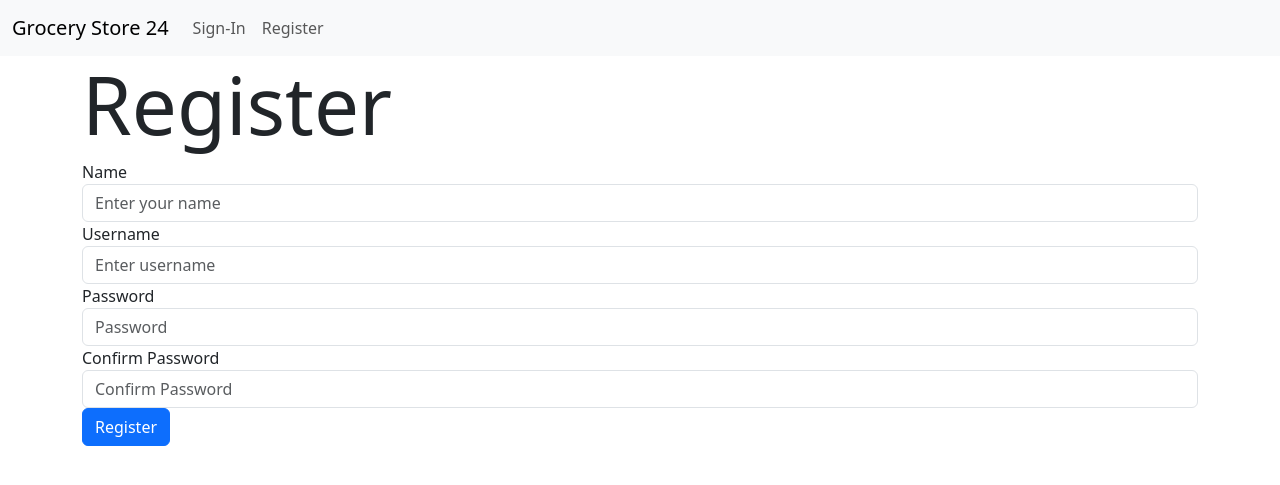
After one commit to Prathameshbhujbal/Grocery_Store_24, a Flask app: page /register in a window 1280 px wide. The commit adds this page. Shown: the top 485 px of the page. Run offline with Flask 3, Linux system fonts and the light colour scheme.

```diff
--- a/app.py
+++ b/app.py
@@ -1,10 +1,13 @@
 from flask import Flask, render_template
+
 
 app = Flask(__name__)
 
-@app.route("/")
-def index():
-    return render_template("index.html")
+import config
+
+import models
+
+import routes
 
 if __name__ == "__main__":
 # If someone is importing this file then this code will not run. It will run only if
--- /dev/null
+++ b/routes.py
@@ -0,0 +1,11 @@
+from flask import render_template
+from app import app
+
+
+@app.route("/")
+def signin():
+    return render_template("signin.html")
+
+@app.route("/register")
+def register():
+    return render_template("register.html")
--- /dev/null
+++ b/templates/layout.html
@@ -0,0 +1,38 @@
+<!DOCTYPE html>
+<html lang="en">
+
+<head>
+    <meta charset="UTF-8">
+    <meta name="viewport" content="width=device-width, initial-scale=1.0">
+    <title>
+        {% block title %}
+        Grocery Shop 24
+        {% endblock %}
+    </title>
+    <link href="https://cdn.jsdelivr.net/npm/bootstrap@5.3.3/dist/css/bootstrap.min.css" rel="stylesheet"
+        integrity="sha384-QWTKZyjpPEjISv5WaRU9OFeRpok6YctnYmDr5pNlyT2bRjXh0JMhjY6hW+ALEwIH" crossorigin="anonymous">
+    {% block style %}
+
+    {% endblock %}
+
+</head>
+
+<body>
+    {% include 'navbar.html' %}
+
+    <div class="container">
+        {% block content %}
+
+        {% endblock %}
+    </div>
+
+
+    {% block script %}
+
+    {% endblock %}
+    <script src="https://cdn.jsdelivr.net/npm/bootstrap@5.3.3/dist/js/bootstrap.bundle.min.js"
+        integrity="sha384-YvpcrYf0tY3lHB60NNkmXc5s9fDVZLESaAA55NDzOxhy9GkcIdslK1eN7N6jIeHz"
+        crossorigin="anonymous"></script>
+</body>
+
+</html>
--- /dev/null
+++ b/templates/navbar.html
@@ -0,0 +1,20 @@
+<nav class="navbar navbar-expand-lg navbar-light bg-light">
+    <div class="container-fluid">
+        <a class="navbar-brand" href="/">Grocery Store 24</a>
+        <button class="navbar-toggler" type="button" data-toggle="collapse" data-target="#navbarNav"
+            aria-controls="navbarNav" aria-expanded="false" aria-label="Toggle navigation">
+            <span class="navbar-toggler-icon"></span>
+        </button>
+        <div class="collapse navbar-collapse" id="navbarNav">
+            <ul class="navbar-nav">
+                <li class="nav-item">
+                    <a class="nav-link" href="{{ url_for('signin') }}">Sign-In</a>
+                </li>
+                <li class="nav-item">
+                    <a class="nav-link" href="{{ url_for('register') }}">Register</a>
+                </li>
+            </ul>
+        </div>
+    </div>
+
+</nav>
--- /dev/null
+++ b/templates/register.html
@@ -0,0 +1,29 @@
+{% extends 'layout.html' %}
+{% block title %}
+Register
+{% endblock %}
+
+{% block content %}
+<h1 class="display-1">Register</h1>
+
+<form class="form">
+    <div class="form-group">
+        <label for="name">Name</label>
+        <input type="text" class="form-control" name="name" id="name" placeholder="Enter your name">
+    </div>
+    <div class="form-group">
+        <label for="username">Username</label>
+        <input type="text" class="form-control" id="username" placeholder="Enter username">
+    </div>
+    <div class="form-group">
+        <label for="password">Password</label>
+        <input type="password" class="form-control" id="password" placeholder="Password">
+    </div>
+    <div class="form-group">
+        <label for="confirm_password">Confirm Password</label>
+        <input type="password" class="form-control" id="confimrm_password" placeholder="Confirm Password">
+    </div>
+
+    <button type="submit" value="register" class="btn btn-primary">Register</button>
+</form>
+{% endblock %}
```
Also changed, not shown: config.py (added, +9 -0 lines), models.py (added, +52 -0 lines), templates/index.html (+7 -12 lines), templates/signin.html (added, +20 -0 lines), 1 other file.
